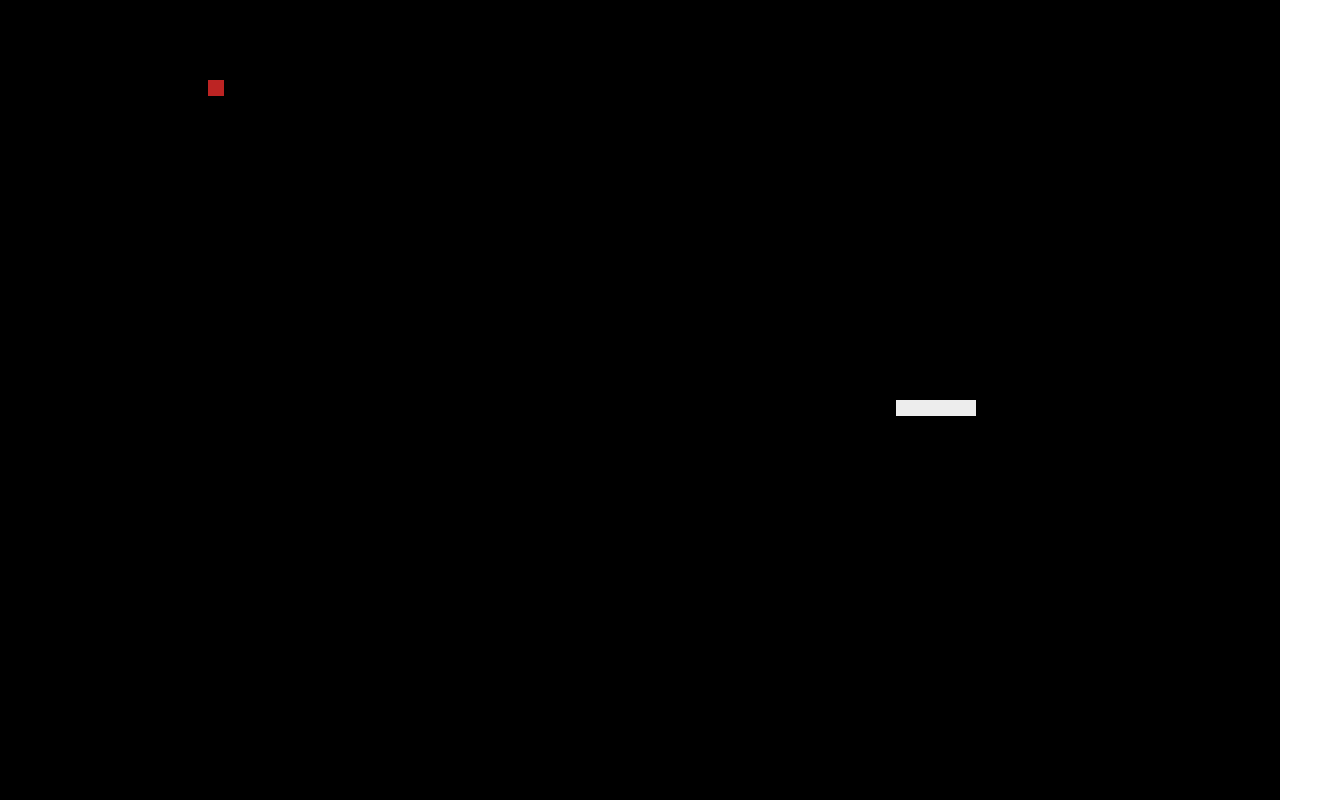
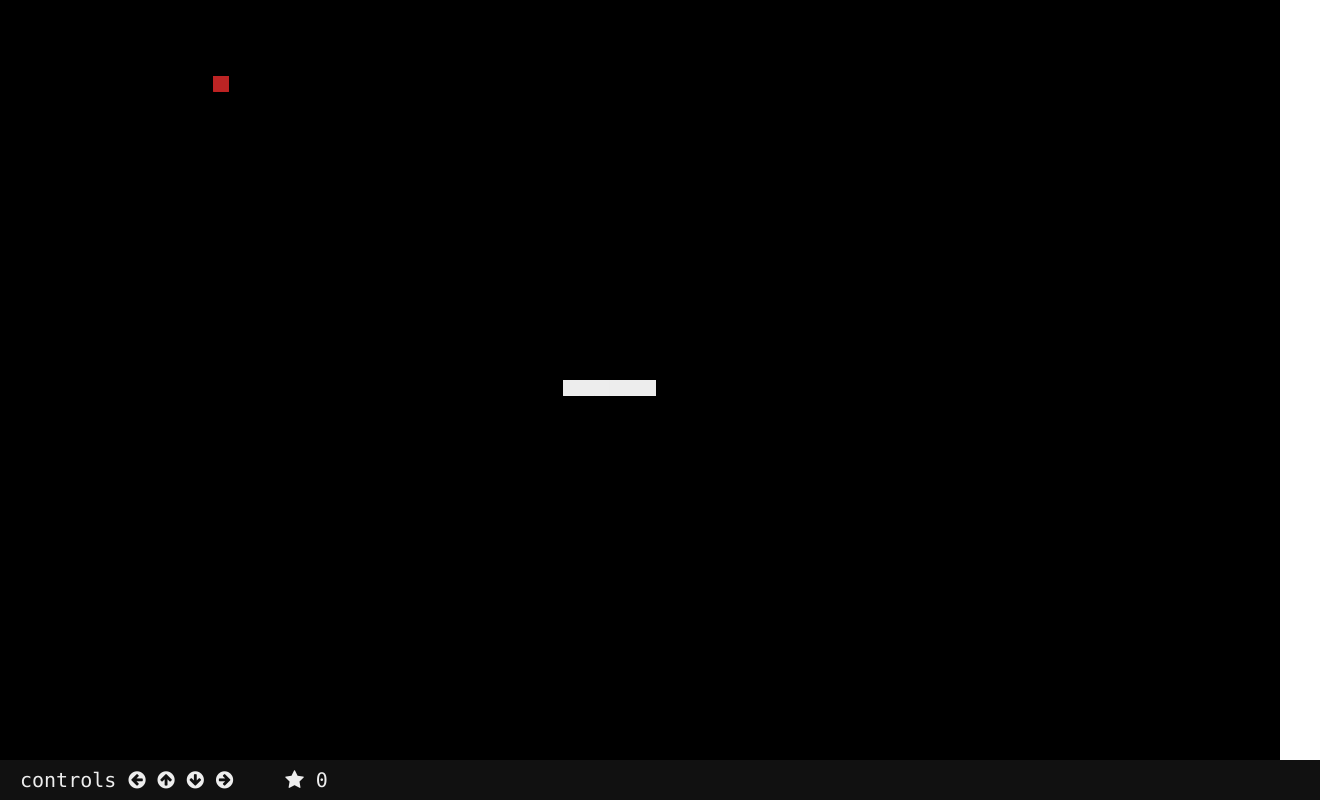
Before and after one commit to iheredia/snakes.iheredia.com, a plain HTML site: page index.html in a window 1280 px wide. Shown: the whole page, 1320 px wide, since content can reach past the window. Drawn offline with nearby package versions, Linux system fonts and the light colour scheme.

Commit message:
Footer added

```diff
--- a/css/styles.css
+++ b/css/styles.css
@@ -1,3 +1,7 @@
+html, body {
+    overflow: hidden;
+}
+
 canvas {
     position: absolute;
     top: 0;
@@ -5,4 +9,28 @@ canvas {
     background: #000;
     width: 100%;
     height: 100%;
+    padding-bottom: 40px;
+    box-sizing:border-box
 }
+
+#footer {
+    font-family: "Lucida Console", Monaco, monospace;
+    color: #eeeeee;
+    position: absolute;
+    bottom: 0;
+    left: 0;
+    width: 100%;
+    font-size: 20px;
+    padding: 0 20px;
+    height: 40px;
+    line-height: 40px;
+    background-color: #111;
+}
+
+#footer span {
+    margin-right: 40px;
+}
+
+#footer #game-over {
+    display: none;
+}
--- a/index.html
+++ b/index.html
@@ -10,10 +10,27 @@
     <meta charset="UTF-8">
     <title>Snakes</title>
     <link rel="stylesheet" href="css/styles.css">
+    <link rel="stylesheet" href="https://maxcdn.bootstrapcdn.com/font-awesome/4.4.0/css/font-awesome.min.css">
     <script type="text/javascript" src="//code.jquery.com/jquery-1.11.3.min.js"></script>
     <script type="text/javascript" src="./js/main.js"></script>
 </head>
 <body>
 <canvas></canvas>
+<div id="footer">
+    <span id="controls">
+        controls
+        <i class="fa fa-arrow-circle-left"></i>
+        <i class="fa fa-arrow-circle-up"></i>
+        <i class="fa fa-arrow-circle-down"></i>
+        <i class="fa fa-arrow-circle-right"></i>
+    </span>
+    <span id="score">
+        <i class="fa fa-star"></i>
+        <span id="score-number">0</span>
+    </span>
+    <span id="game-over">
+        GAME OVER
+    </span>
+</div>
 </body>
 </html>
--- a/js/main.js
+++ b/js/main.js
@@ -1,38 +1,54 @@
 // Generated by CoffeeScript 1.4.0
 (function() {
-  var Food, MainSnake, MirrorSnake, areAtSamePlace, atFrameRate, bindEvents, collision, drawingCanvas, gridHeight, gridWidth, nextColor, randomPosition, _currentColor;
+  var Food, MainSnake, MirrorSnake, areAtSamePlace, atFrameRate, bindEvents, collision, drawingCanvas, gridHeight, gridWidth, hideGameOver, nextColor, playing, randomPosition, setPlaying, showGameOver, _currentColor, _playing;
 
   $(function() {
-    var food, mainLoop, mainSnake, mirrorSnakes;
+    var food, mainLoop, mainSnake, mirrorSnakes, score;
     drawingCanvas.init();
     mainSnake = new MainSnake;
     mirrorSnakes = [];
     food = new Food;
+    score = 0;
     bindEvents(mainSnake);
     mainLoop = function() {
       var snake, _i, _len;
+      if (playing()) {
         drawingCanvas.clear();
         mainSnake.move();
-      food.render();
         if (areAtSamePlace(mainSnake, food)) {
           mirrorSnakes.push(new MirrorSnake({
             of: mainSnake,
             color: food.color
           }));
           food.regenerate();
+          score += 1;
+          $('#score-number').text(score);
         }
         for (_i = 0, _len = mirrorSnakes.length; _i < _len; _i++) {
           snake = mirrorSnakes[_i];
           snake.move();
           snake.render();
           if (collision(mainSnake, snake)) {
-          console.log('dead');
+            setPlaying(false);
+            showGameOver();
           }
         }
+      }
+      food.render();
       return mainSnake.render();
     };
     return atFrameRate(20)["do"](mainLoop);
   });
+
+  _playing = false;
+
+  playing = function() {
+    return _playing;
+  };
+
+  setPlaying = function(boolean) {
+    return _playing = boolean;
+  };
 
   gridWidth = 100;
 
@@ -102,6 +118,7 @@
   bindEvents = function(snake) {
     var changeDirection;
     changeDirection = function(e) {
+      if (playing()) {
         if (e.keyCode === 37 && snake.direction !== 'right') {
           return snake.direction = 'left';
         } else if (e.keyCode === 38 && snake.direction !== 'down') {
@@ -111,8 +128,20 @@
         } else if (e.keyCode === 40 && snake.direction !== 'up') {
           return snake.direction = 'down';
         }
+      } else if (e.keyCode === 37 || e.keyCode === 38 || e.keyCode === 39 || e.keyCode === 40) {
+        hideGameOver();
+        return setPlaying(true);
+      }
     };
     return $(window).on('keydown', changeDirection);
+  };
+
+  showGameOver = function() {
+    return $('#game-over').show();
+  };
+
+  hideGameOver = function() {
+    return $('#game-over').hide();
   };
 
   MainSnake = (function() {
@@ -124,7 +153,12 @@
         x: Math.round(gridWidth / 2),
         y: Math.round(gridHeight / 2)
       };
-      this.history = [];
+      this.history = [
+        {
+          x: this.position.x,
+          y: this.position.y
+        }
+      ];
       this.color = '#ededed';
       this.direction = 'right';
     }
@@ -158,22 +192,16 @@
     };
 
     MainSnake.prototype.render = function() {
-      var i, position, _i, _j, _len, _ref, _results, _results1;
-      if (this.history.length < 6) {
-        _ref = this.history;
+      var i, _i, _results;
       _results = [];
-        for (_i = 0, _len = _ref.length; _i < _len; _i++) {
-          position = _ref[_i];
-          _results.push(drawingCanvas.drawSquare(position.x, position.y, this.color));
+      for (i = _i = 1; _i <= 6; i = ++_i) {
+        if (this.history.length - i > -1) {
+          _results.push(drawingCanvas.drawSquare(this.history[this.history.length - i].x, this.history[this.history.length - i].y, this.color));
+        } else {
+          _results.push(drawingCanvas.drawSquare(this.history[0].x + this.history.length - i, this.history[0].y, this.color));
+        }
       }
       return _results;
-      } else {
-        _results1 = [];
-        for (i = _j = 1; _j < 6; i = ++_j) {
-          _results1.push(drawingCanvas.drawSquare(this.history[this.history.length - i].x, this.history[this.history.length - i].y, this.color));
-        }
-        return _results1;
-      }
     };
 
     return MainSnake;
@@ -196,7 +224,7 @@
     MirrorSnake.prototype.render = function() {
       var i, position, _i, _results;
       _results = [];
-      for (i = _i = 0; _i <= 6; i = ++_i) {
+      for (i = _i = 0; _i < 6; i = ++_i) {
         position = this.originalSnake.history[this.offset + i];
         _results.push(drawingCanvas.drawSquare(position.x, position.y, this.color));
       }
```
Also changed, not shown: 4 other files. Lines whose indentation alone changed are shown as unchanged.
